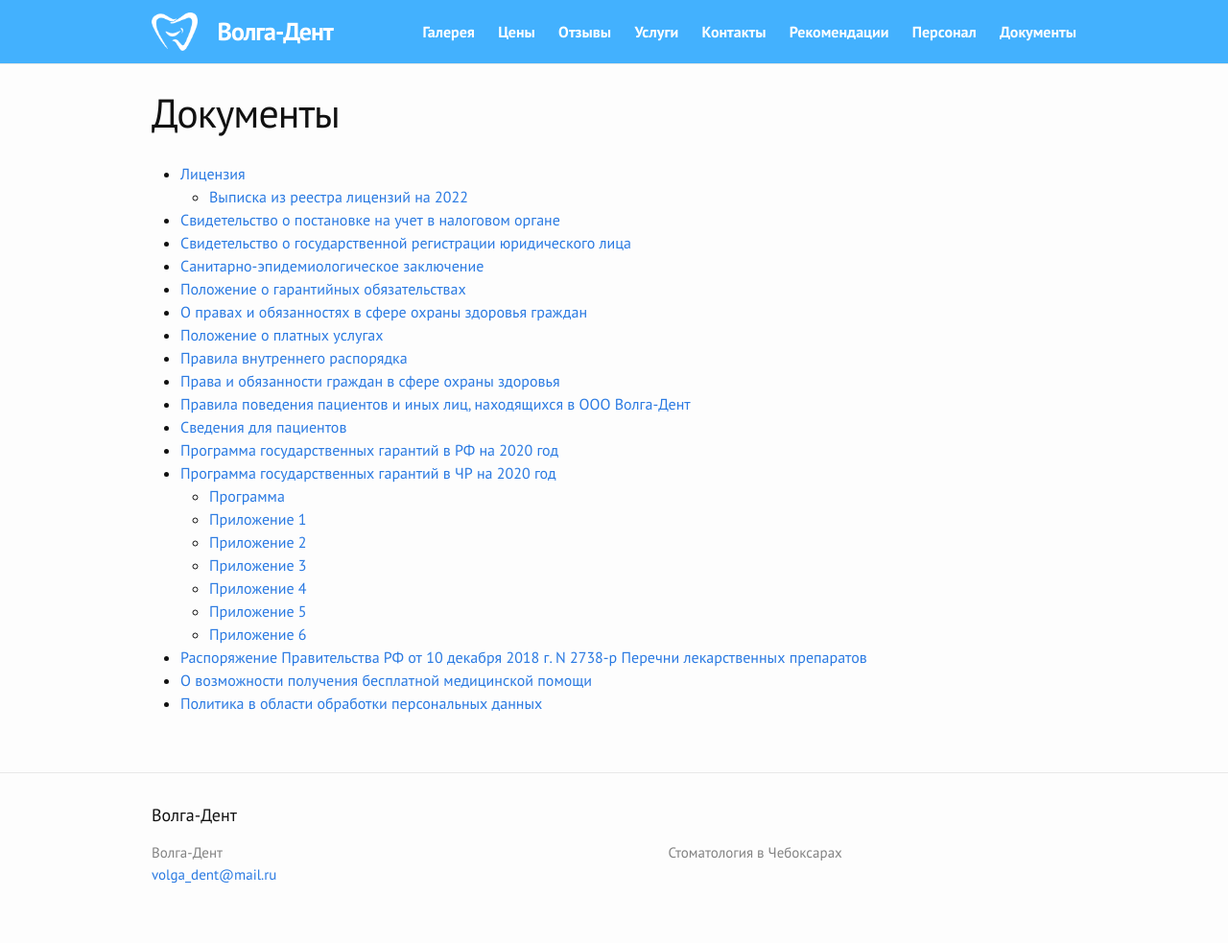
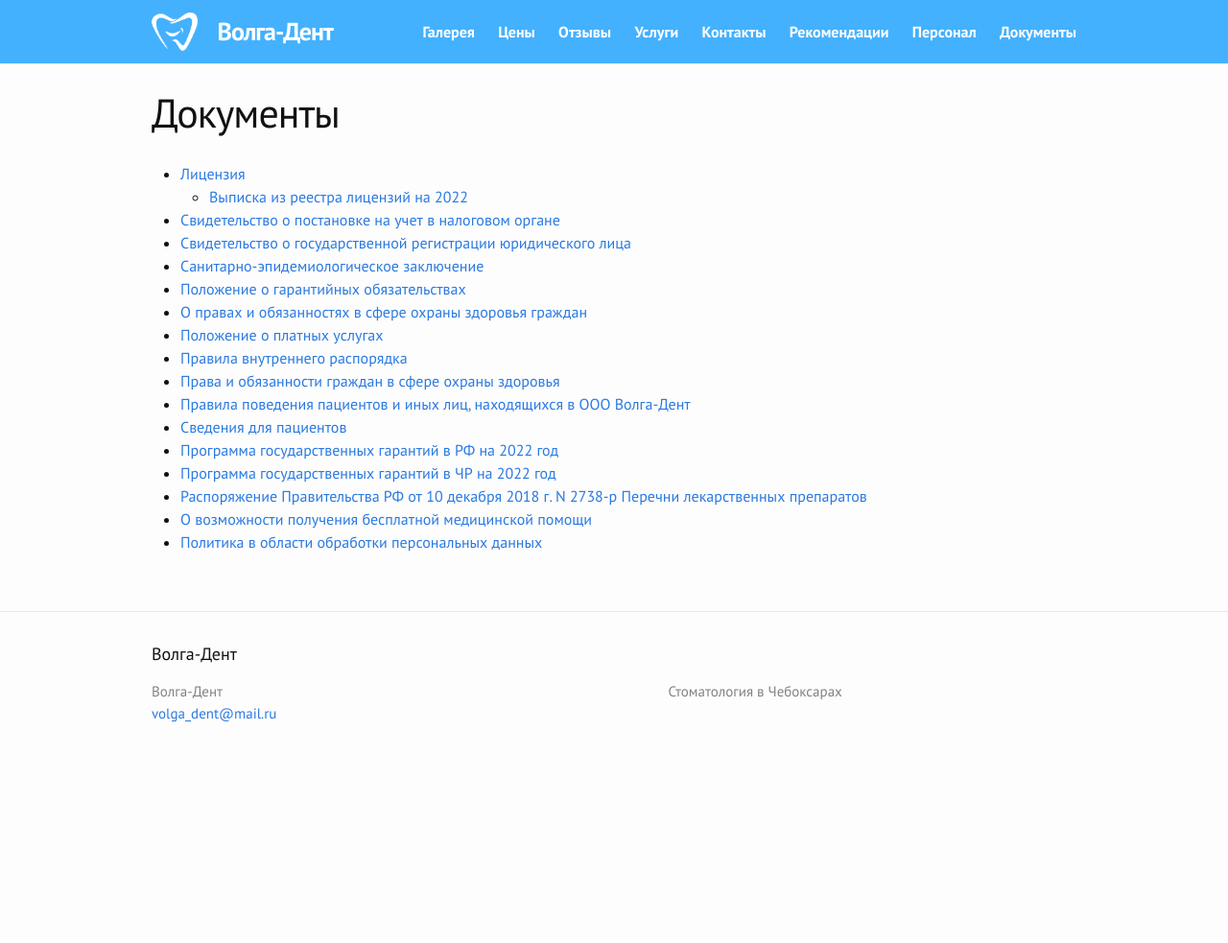
Before and after one commit to albus-dentes/albus-dentes.github.io, a Jekyll site: the page built from documents/index.md, in a window 1280 px wide. Shown: the whole page at 96% size. Built offline with Jekyll 4.4.1, drawn with Linux system fonts in a browser that asks for light colours; after the commit the page ends 900 px from its top, so only the background shows below that.

Commit message:
Update documents

```diff
--- a/documents/index.md
+++ b/documents/index.md
@@ -14,15 +14,8 @@
 - [Права и обязанности граждан в сфере охраны здоровья](/assets/prava-i-obyazannosti-grazhdan-v-sfere-oxrany-zdorovya.doc)
 - [Правила поведения пациентов и иных лиц, находящихся в ООО Волга-Дент](/assets/pravila-povedeniya-pacientov.docx)
 - [Сведения для пациентов](/assets/svedeniya-dlya-pacientov.doc)
-- [Программа государственных гарантий в РФ на 2020 год](/assets/programma-gosudarstvennyh-garantij-rf.pdf)
-- [Программа государственных гарантий в ЧР на 2020 год](/assets/programma-gosudarstvennyh-garantij-cr.doc)
-  - [Программа](/assets/programma-gosudarstvennyh-garantij-cr-0.doc)
-  - [Приложение 1](/assets/programma-gosudarstvennyh-garantij-cr-1.doc)
-  - [Приложение 2](/assets/programma-gosudarstvennyh-garantij-cr-2.doc)
-  - [Приложение 3](/assets/programma-gosudarstvennyh-garantij-cr-3.doc)
-  - [Приложение 4](/assets/programma-gosudarstvennyh-garantij-cr-4.doc)
-  - [Приложение 5](/assets/programma-gosudarstvennyh-garantij-cr-5.doc)
-  - [Приложение 6](/assets/programma-gosudarstvennyh-garantij-cr-6.doc)
+- [Программа государственных гарантий в РФ на 2022 год](/assets/programma-gosgarantij-rf22.docx)
+- [Программа государственных гарантий в ЧР на 2022 год](/assets/programma-gosgarantij-chr22.docx)
 - [Распоряжение Правительства РФ от 10 декабря 2018 г. N 2738-р Перечни лекарственных препаратов](/assets/perechni-lekarstvennyh-preparatov.doc)
 - [О возможности получения бесплатной медицинской помощи](/assets/о-vozmozhnosti-polucheniya-besplatnoj-medicinskoj-pomoshhi.docx)
 - [Политика в области обработки персональных данных](/assets/pd.docx)
```
Also changed, not shown: 11 other files.
